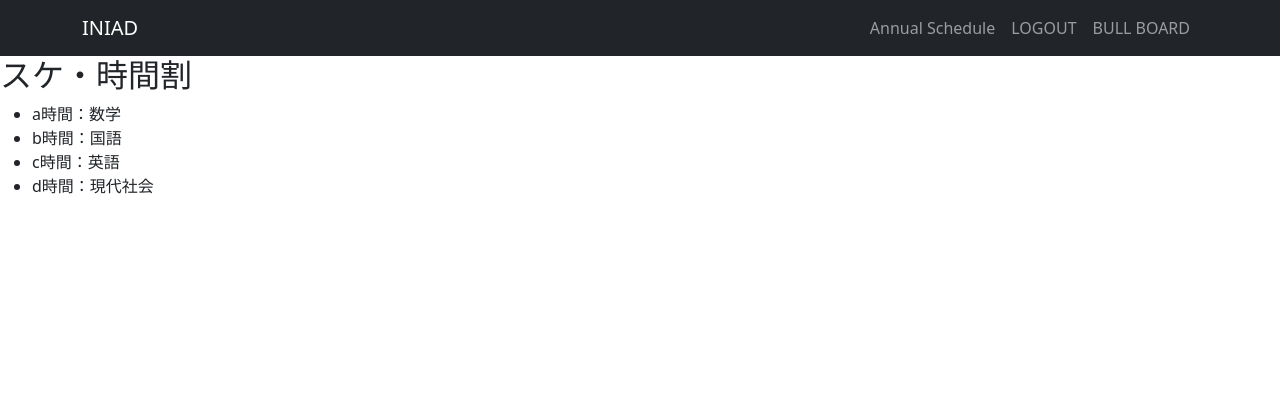
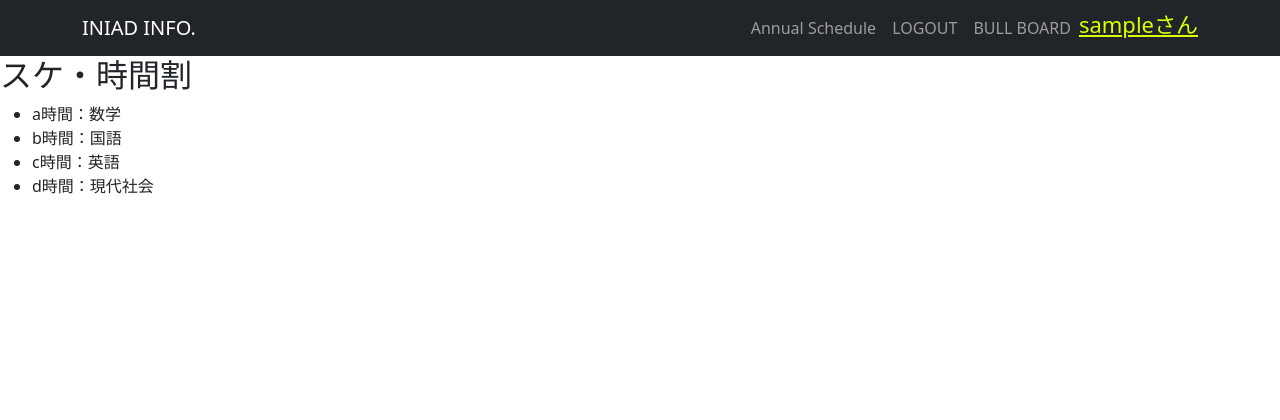
Before and after one commit to SotaTakeuchi/create-app-demo-bulletin-board, a Django app: page /schedule/ in a window 1280 px wide. Shown: the top 420 px of the page. Run offline with Django 3.2, Linux system fonts and the light colour scheme; the visitor is signed in with stand-in values (Sample User, id 1); some libraries are stand-ins or nearby versions.

Commit message:
logout done & username

```diff
--- a/accounts/templates/account/login.html
+++ b/accounts/templates/account/login.html
@@ -20,7 +20,6 @@
                 {% endif %}
 
                 <button class="btn btn-primary" type="submit">ログイン</button>
-                <p><a class="button secondaryAction" href="{% url 'account_reset_password' %}"> パスワードを忘れましたか？</a></p>
             </form>
         </div>
     </div>
--- a/config/settings.py
+++ b/config/settings.py
@@ -137,7 +137,7 @@ AUTH_USER_MODEL = 'accounts.CustomUser'
 SITE_ID = 1
 
 LOGIN_REDIRECT_URL = 'iniad:index'
-ACCOUNT_LOGOUT_REDIRECT_URL = 'accounts/login/'
+LOGOUT_REDIRECT_URL = 'account:logout'
 ACCOUNT_LOGOUT_ON_GET = True
 
 LOGOUT_ON_GET = True
@@ -153,4 +153,4 @@ ACCOUNT_USERNAME_REQUIRED = True
 
 ACCOUNT_EMAIL_VERIFICATION = 'none'
 
-ACCOUNT_EMAIL_REQUIRED = True
+ACCOUNT_EMAIL_REQUIRED = False
--- a/iniad/templates/base.html
+++ b/iniad/templates/base.html
@@ -23,7 +23,7 @@
         <div id="wrapper">
             <nav class="navbar navbar-expand-lg navbar-dark bg-dark">
                 <div class="container">
-                  <a class="navbar-brand " href="{% url 'iniad:index' %}">INIAD</a>
+                  <a class="navbar-brand " href="{% url 'iniad:index' %}">INIAD INFO.</a>
                   <button class="navbar-toggler" type="button" data-toggle="collapse" data-target="#navbarNavDropdown" aria-controls="navbarNavDropdown" aria-expanded="false" aria-label="Toggle navigation">
                     <span class="navbar-toggler-icon"></span>
                   </button>
@@ -39,11 +39,14 @@
                         <li class="nav-item">
                             <a class="nav-link" href="#">BULL BOARD</a>
                         </li>
+                        <li>
+                            <a class="nav-link2" id="user">{{ user.get_username }}さん</a>
+                        </li>
                         {% else %}
                         <li class="nav-item">
                             <a class="nav-link" href="{% url 'account_signup' %}">SIGNIN</a>
                         </li>
-                        <li class="nav-item">
+                        <li class="nav-item ">
                             <a class="nav-link" href="{% url 'account_login' %}">LOGIN</a>
                         </li>
                         {% endif %}
--- a/static/css/mystyle.css
+++ b/static/css/mystyle.css
@@ -14,3 +14,9 @@ footer{
     width: 100%;
     height: 20px;
 }
+
+#user{
+    color: rgb(217, 255, 0);
+    font-size: 22px;
+
+}
```
Also changed, not shown: accounts/templates/account/logout.html (added, +20 -0 lines), accounts/templates/account/password_reset.html (deleted, +0 -27 lines).
